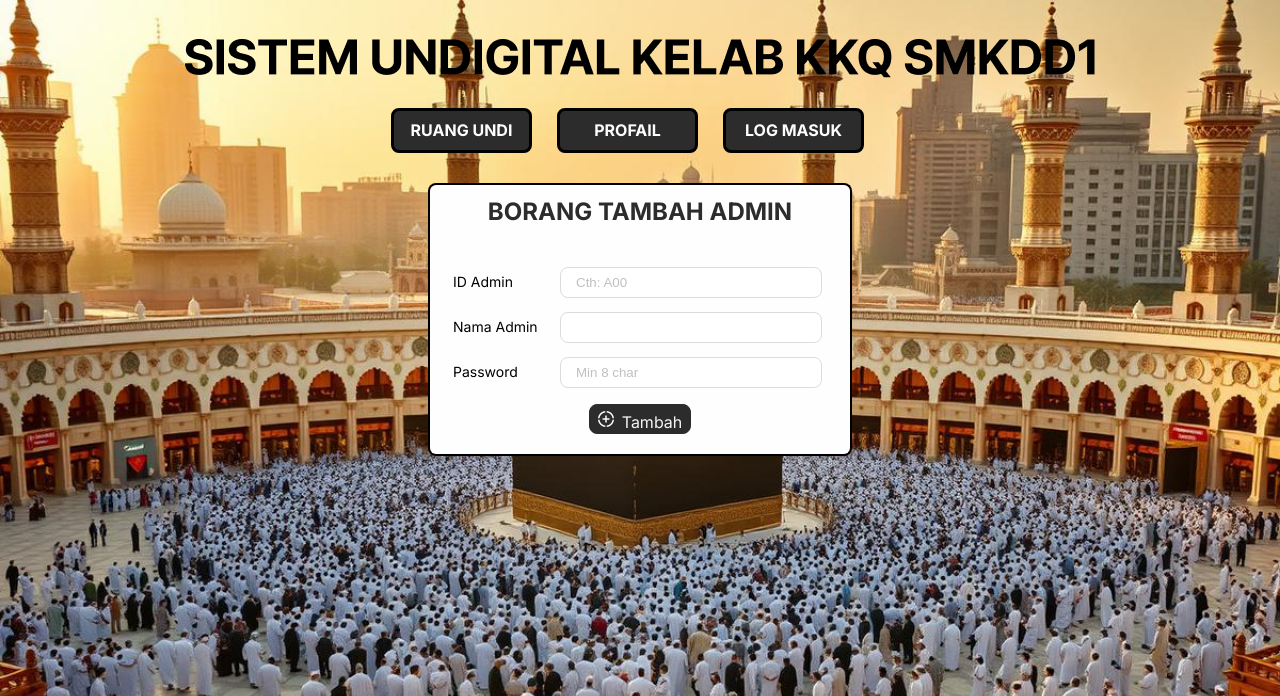
After one commit to Irsyad1507/sistemundigitalkelabkkqsmkdd1, a Flask app: page /admin/insert in a window 1280 px wide. The commit adds this page. Shown: the top 696 px of the page. Run offline with Flask 3, Linux system fonts and the light colour scheme.

Commit message:
Added admin routes

```diff
--- /dev/null
+++ b/app/admin_routes.py
@@ -0,0 +1,71 @@
+from flask import Blueprint, render_template, redirect, url_for, request, flash
+from . import db
+from .models import Admin
+
+# from flask_login import login_required (UNCOMMENT ONCE AUTH ADDED)
+# from .routes import require_admin (UNCOMMENT ONCE AUTH ADDED)
+
+admin_bp = Blueprint("admin", __name__, url_prefix="/admin")
+
+
+@admin_bp.route("/senarai")
+# @login_required (UNCOMMENT ONCE AUTH ADDED)
+# @require_admin (UNCOMMENT ONCE AUTH ADDED)
+def admin_senarai():
+    admins = Admin.query.all()
+    return render_template("admin/admin_senarai.html", admins=admins)
+
+
+@admin_bp.route("/insert", methods=["GET", "POST"])
+# @login_required (UNCOMMENT ONCE AUTH ADDED)
+# @require_admin (UNCOMMENT ONCE AUTH ADDED)
+def admin_insert():
+    if request.method == "POST":
+        idAdmin = request.form.get("idAdmin")
+        namaAdmin = request.form.get("namaAdmin")
+        password = request.form.get("password")
+        if not idAdmin or not namaAdmin or not password:
+            return render_template("admin_insert.html", error="Sila isi semua medan.")
+        new_admin = Admin(idAdmin=idAdmin, namaAdmin=namaAdmin, password=password)
+        db.session.add(new_admin)
+        db.session.commit()
+        flash("Berjaya tambah", "success")
+        return redirect(url_for("admin.admin_insert"))
+    return render_template("admin/admin_insert.html")
+
+
+@admin_bp.route("/update/<idadmin>", methods=["GET", "POST"])
+# @login_required (UNCOMMENT ONCE AUTH ADDED)
+# @require_admin (UNCOMMENT ONCE AUTH ADDED)
+def admin_update(idadmin):
+    admin = Admin.query.get(idadmin)
+    if not admin:
+        return "Admin not found", 404
+    old_admin = admin
+
+    if request.method == "POST":
+        idAdmin = request.form.get("idAdmin")
+        namaAdmin = request.form.get("namaAdmin")
+        password = request.form.get("password")
+
+        admin.idAdmin = idAdmin if idAdmin else old_admin.idAdmin
+        admin.namaAdmin = namaAdmin if namaAdmin else old_admin.namaAdmin
+        if password:
+            admin.password = password
+        db.session.commit()
+        flash("Berjaya kemaskini", "success")
+        return redirect(url_for("admin.admin_update", idadmin=admin.idAdmin))
+
+    return render_template("admin/admin_update.html", admin=admin)
+
+
+@admin_bp.route("/delete/<idadmin>")
+# @login_required (UNCOMMENT ONCE AUTH ADDED)
+# @require_admin (UNCOMMENT ONCE AUTH ADDED)
+def admin_delete(idadmin):
+    admin = Admin.query.get(idadmin)
+    if not admin:
+        return "Admin not found", 404
+    db.session.delete(admin)
+    db.session.commit()
+    return redirect(url_for("admin.admin_senarai"))
--- a/app/models.py
+++ b/app/models.py
@@ -6,7 +6,6 @@ from app import db
 class User(UserMixin, db.Model):
     __abstract__ = True
 
-    user_tag = db.Column(db.String(10), unique=True)
     password_hash = db.Column(db.Text)
 
     @property
--- a/app/routes.py
+++ b/app/routes.py
@@ -2,11 +2,27 @@ from flask import render_template, redirect, url_for, request
 from app import app, db, login_manager
 from app.models import Admin, Calon, Pengundi
 from flask_login import current_user
+from functools import wraps
 
 
 @login_manager.user_loader
 def load_user(user_id):
     return Admin.query.get(user_id) or Pengundi.query.get(user_id)
+
+
+def require_admin(f):
+    @wraps(f)
+    def decorated_function(*args, **kwargs):
+        if not current_user.is_authenticated or not isinstance(current_user, Admin):
+            return redirect(url_for("index"))
+        return f(*args, **kwargs)
+
+    return decorated_function
+
+
+@app.context_processor
+def inject_admin():
+    return dict(is_admin=isinstance(current_user, Admin))
 
 
 @app.route("/")
--- a/app/static/borang.css
+++ b/app/static/borang.css
@@ -6,7 +6,6 @@ body {
     font-weight: 400;
     line-height: 1.4;
     background-repeat: no-repeat;
-    background-position: center;
     background-size: cover;
 }
 
--- /dev/null
+++ b/app/templates/admin/admin_insert.html
@@ -0,0 +1,37 @@
+{% extends "base.html" %}
+
+{% block title %}Tambah Admin{% endblock %}
+
+{% block style %}
+    <link rel="stylesheet" href="{{ url_for('static', filename='borang.css') }}">
+    <link rel="stylesheet" href="{{ url_for('static', filename='button.css') }}">
+{% endblock %}
+
+{% block content %}
+    {% with messages = get_flashed_messages(with_categories=true) %}
+        {% if messages %}
+            {% for category, message in messages %}
+                <h4 class="{{ category }}">{{ message }}</h4>
+            {% endfor %}
+        {% endif %}
+    {% endwith %}
+    <h3>BORANG TAMBAH ADMIN</h3>
+    <form method="POST">
+        <input type="hidden" name="csrf_token" value="{{ csrf_token() }}">
+        <table>
+            <tr>
+                <td>ID Admin</td>
+                <td><input type="text" name="idAdmin" required placeholder="Cth: A00"></td>
+            </tr>
+            <tr>
+                <td>Nama Admin</td>
+                <td><input type="text" name="namaAdmin" required></td>
+            </tr>
+            <tr>
+                <td>Password</td>
+                <td><input type="password" name="password" required placeholder="Min 8 char"></td>
+            </tr>
+        </table>
+        <button type="submit" class="tambah" name="submit">Tambah</button>
+    </form>
+{% endblock %}
--- a/app/templates/base.html
+++ b/app/templates/base.html
@@ -4,9 +4,9 @@
     <meta charset="UTF-8">
     <meta name="viewport" content="width=device-width, initial-scale=1.0">
     <title>{% block title %}{% endblock %} | SISTEM UNDIGITAL KELAB KKQ SMKDD1</title>
+    <link rel="stylesheet" href="{{ url_for('static', filename='menu.css') }}">
     {% block style %}
     {% endblock %}
-    <link rel="stylesheet" href="{{ url_for('static', filename='menu.css') }}">
 </head>
 <body>
     <header>
@@ -16,4 +16,6 @@
     {% block content %}
     {% endblock %}
 </body>
+{% block script %}
+{% endblock %}
 </html>
--- a/app/templates/navbar.html
+++ b/app/templates/navbar.html
@@ -1,4 +1,49 @@
 <nav>
+    {% if current_user.is_authenticated and is_admin %}
+        <ul>
+            <li>
+                <a href="#"><b>ADMIN</b></a>
+                <ul>
+                    <li><a href="#">Tambah</a></li>
+                    <li><a href="#">Senarai</a></li>
+                </ul>
+            </li>
+        </ul>
+        <ul>
+            <li>
+                <a href="#"><b>PENGUNDI</b></a>
+                <ul>
+                    <li><a href="#">Tambah</a></li>
+                    <li><a href="#">Senarai</a></li>
+                    <li><a href="#">Carian</a></li>
+                </ul>
+            </li>
+        </ul>
+        <ul>
+            <li>
+                <a href="#"><b>CALON</b></a>
+                <ul>
+                    <li><a href="#">Tambah</a></li>
+                    <li><a href="#">Senarai</a></li>
+                </ul>
+            </li>
+        </ul>
+        <ul>
+            <li>
+                <a href="#"><b>LAPORAN</b></a>
+            </li>
+        </ul>
+        <ul>
+            <li>
+                <a href="#"><b>IMPORT</b></a>
+            </li>
+        </ul>
+        <ul>
+            <li>
+                <a href="#"><b>LOG KELUAR</b></a>
+            </li>
+        </ul>
+    {% else %}
         <ul>
             <li><a href="{{ url_for('index') }}"><b>RUANG UNDI</b></a></li>
         </ul>
@@ -14,5 +59,8 @@
                 {% endif %}
             </li>
         </ul>
+        {% if current_user.is_authenticated %}
             <h5>Selamat Datang {{ current_user.name }}</h5>
+        {% endif %}
+    {% endif %}
 </nav>
--- a/pyproject.toml
+++ b/pyproject.toml
@@ -9,5 +9,6 @@ dependencies = [
     "flask-login>=0.6.3",
     "flask-migrate>=4.1.0",
     "flask-sqlalchemy>=3.1.1",
+    "flask-wtf>=1.2.2",
     "python-dotenv>=1.2.2",
 ]
```
Also changed, not shown: app/__init__.py (+8 -1 lines), app/templates/admin/admin_senarai.html (added, +44 -0 lines), app/templates/admin/admin_update.html (added, +37 -0 lines), 1 other file. Lines whose indentation alone changed are shown as unchanged.
